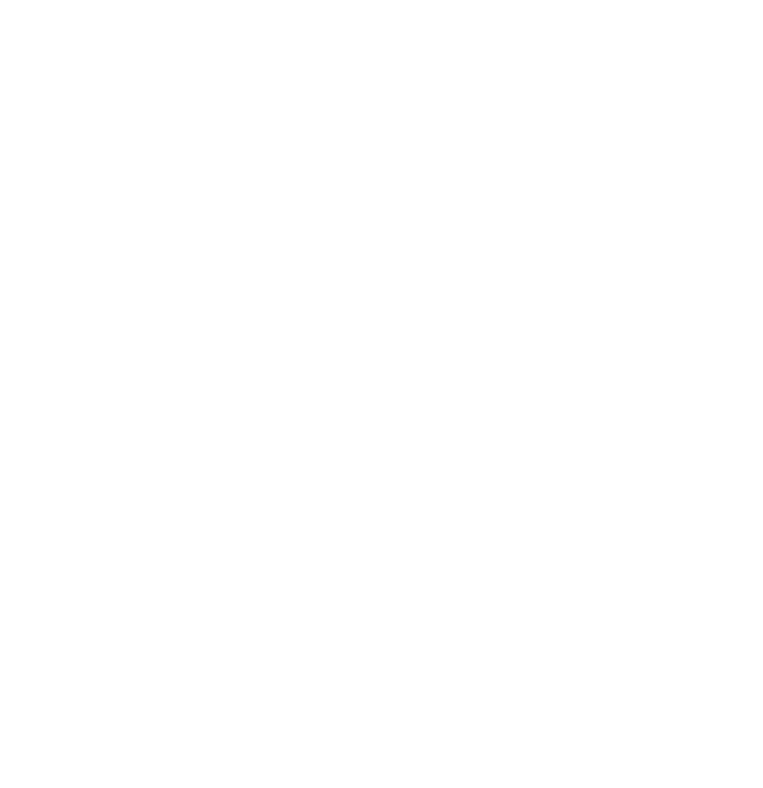
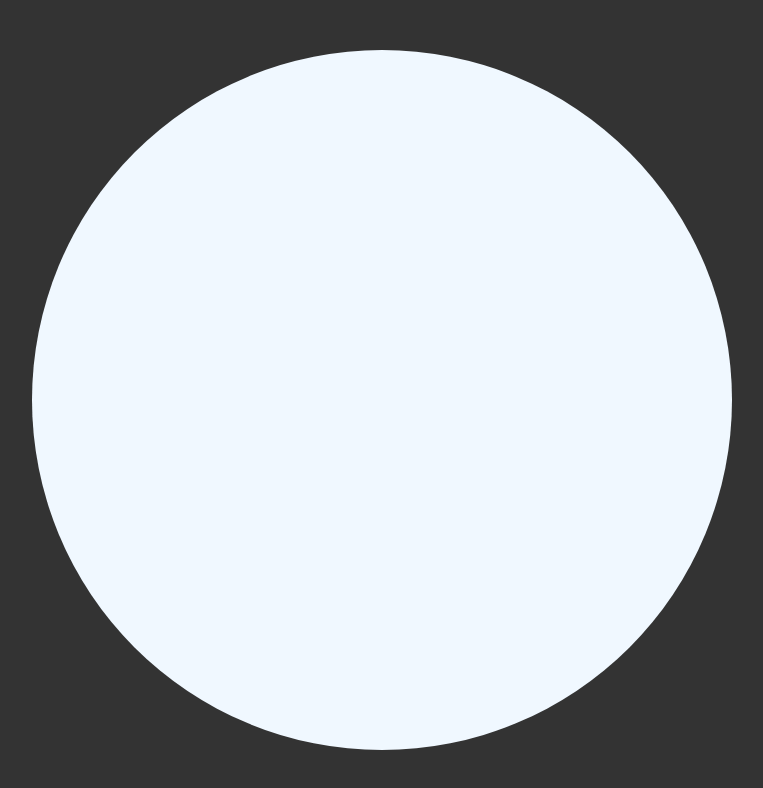
Before and after one commit to Raza-Ur-Rehman/Analog-Clock, a plain HTML site: page index.html in a window 1280 px wide. Shown: the whole page, without its empty margins (258-1021 px from the left). Drawn offline with Linux system fonts and the light colour scheme.

Commit message:
Update style.css

```diff
--- a/style.css
+++ b/style.css
@@ -3,5 +3,24 @@
     padding: 0;
     margin: 0;
     box-sizing: border-box;
+    font-family: "Poppins", sans-serif;
 }
-body
+body {
+    display: flex;
+    justify-content:center;
+    align-items: center;
+    background-color: #333;
+    min-height: 100vh;
+}
+#circle {
+    position: relative;
+    width: 700px;
+    height: 700px;
+    background-color: aliceblue;
+    border-radius: 50%;
+    /* transition: 0.5s; */
+}
+#card #line {
+
+
+}
```
